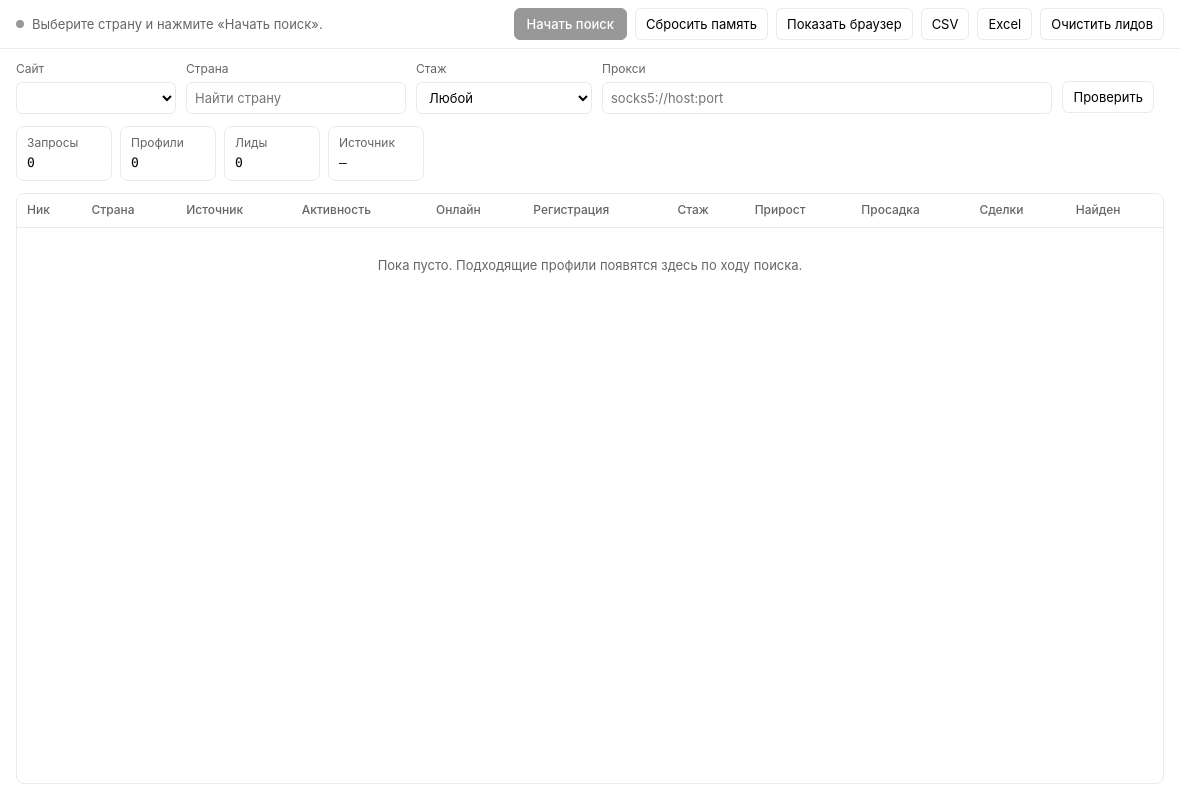
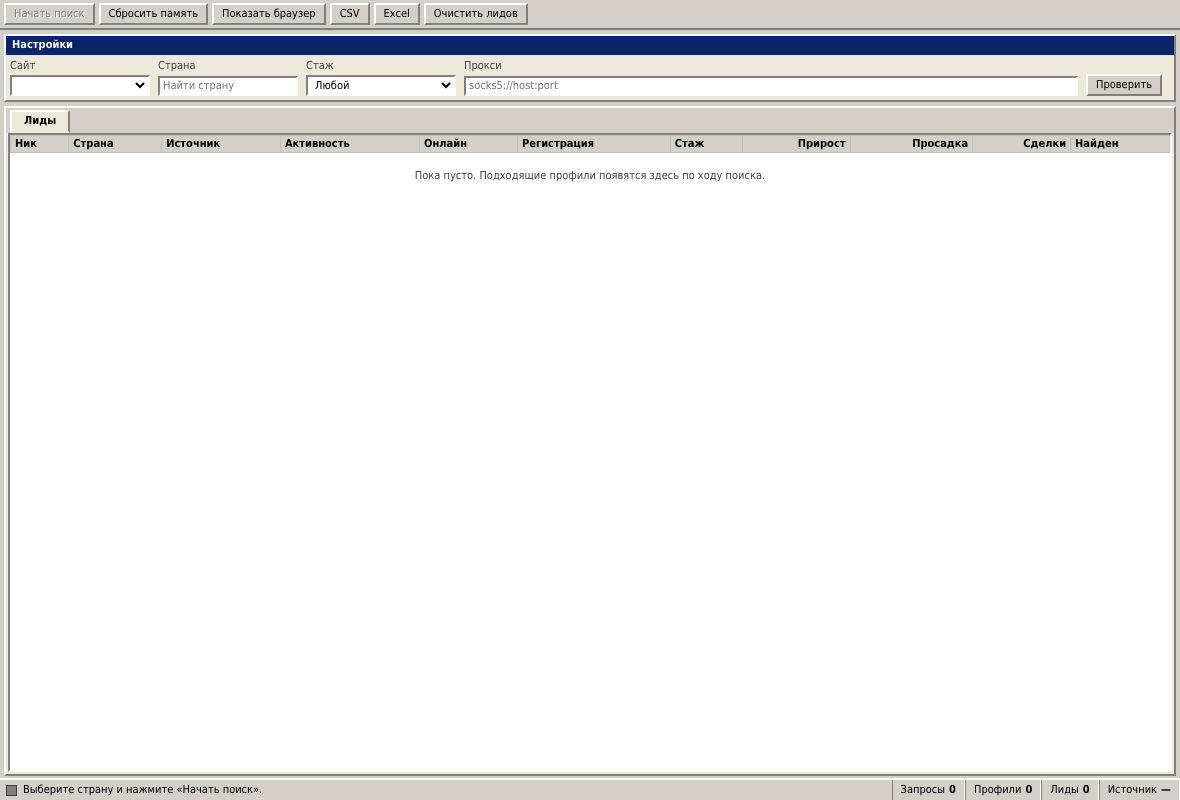
Before and after one commit to arturious/lead-finder, an Electron app: page src/renderer/index.html in a window 1180 px wide. Drawn offline with Linux system fonts and the light colour scheme; no server answers.

Commit message:
Restyle the window as a classic MetaTrader terminal.
Gray chrome, beveled buttons and fields, a tabbed lead grid, and a
status bar for the counters. Light theme only, same control ids.

Co-authored-by: arx <arturbakhtygereyev@gmail.com>

```diff
--- a/src/renderer/index.html
+++ b/src/renderer/index.html
@@ -7,8 +7,7 @@
   <link rel="stylesheet" href="styles.css" />
 </head>
 <body>
-  <header class="top" id="status" aria-live="polite">
-    <p id="status-line">Выберите страну и нажмите «Начать поиск».</p>
+  <header class="toolbar top">
     <div class="top-actions">
       <button type="button" id="start" class="start" disabled>Начать поиск</button>
       <button type="button" id="reset-memory" class="ghost">Сбросить память</button>
@@ -21,7 +20,9 @@
     </div>
   </header>
 
-  <section class="controls">
+  <section class="panel controls">
+    <div class="panel-title">Настройки</div>
+    <div class="panel-body">
       <label class="field">
         <span>Сайт</span>
         <select id="site"></select>
@@ -49,15 +50,13 @@
       </label>
       <button type="button" id="proxy-check" class="ghost">Проверить</button>
       <p id="proxy-note" class="note"></p>
+    </div>
   </section>
 
-  <section class="metrics" aria-label="Счётчики">
-    <span>Запросы <strong id="m-requests">0</strong></span>
-    <span>Профили <strong id="m-profiles">0</strong></span>
-    <span>Лиды <strong id="m-leads">0</strong></span>
-    <span>Источник <strong id="m-source">—</strong></span>
-  </section>
-
+  <section class="panel terminal">
+    <div class="tabs" role="tablist">
+      <span class="tab" role="tab" aria-selected="true">Лиды</span>
+    </div>
     <div class="table-wrap">
       <table>
         <thead>
@@ -69,9 +68,9 @@
             <th>Онлайн</th>
             <th>Регистрация</th>
             <th>Стаж</th>
-          <th>Прирост</th>
-          <th>Просадка</th>
-          <th>Сделки</th>
+            <th class="num">Прирост</th>
+            <th class="num">Просадка</th>
+            <th class="num">Сделки</th>
             <th>Найден</th>
           </tr>
         </thead>
@@ -79,6 +78,15 @@
       </table>
       <p id="empty" class="empty">Пока пусто. Подходящие профили появятся здесь по ходу поиска.</p>
     </div>
+  </section>
+
+  <footer class="metrics" id="status" aria-live="polite">
+    <p id="status-line">Выберите страну и нажмите «Начать поиск».</p>
+    <span>Запросы <strong id="m-requests">0</strong></span>
+    <span>Профили <strong id="m-profiles">0</strong></span>
+    <span>Лиды <strong id="m-leads">0</strong></span>
+    <span>Источник <strong id="m-source">—</strong></span>
+  </footer>
 
   <script src="renderer.js"></script>
 </body>
--- a/src/renderer/styles.css
+++ b/src/renderer/styles.css
@@ -1,37 +1,15 @@
 :root {
   color-scheme: light;
-  --bg: #fff;
-  --fg: #000;
-  --muted: #666;
-  --line: #eaeaea;
-  --fill: #000;
-  --fill-fg: #fff;
-  --hover: #fafafa;
-  --dot-idle: #999;
-  --dot-run: #16a34a;
-  --warn: #a16207;
-  --danger: #dc2626;
-  --ok: #15803d;
-  --sans: "Geist", "Inter", ui-sans-serif, system-ui, -apple-system, "Segoe UI", sans-serif;
-  --mono: "Geist Mono", "SFMono-Regular", ui-monospace, "Cascadia Mono", Menlo, Consolas, monospace;
-}
-
-@media (prefers-color-scheme: dark) {
-  :root {
-    color-scheme: dark;
-    --bg: #000;
-    --fg: #ededed;
-    --muted: #888;
-    --line: #333;
-    --fill: #ededed;
-    --fill-fg: #000;
-    --hover: #111;
-    --dot-idle: #666;
-    --dot-run: #22c55e;
-    --warn: #f5c451;
-    --danger: #f87171;
-    --ok: #4ade80;
-  }
+  --chrome: #d4d0c8;
+  --panel: #ece9d8;
+  --face: #d4d0c8;
+  --ink: #000;
+  --muted: #404040;
+  --navy: #0a246a;
+  --grid: #c0c0c0;
+  --green: #008000;
+  --red: #c00000;
+  --sans: Tahoma, Verdana, "Segoe UI", sans-serif;
 }
 
 * { box-sizing: border-box; }
@@ -45,212 +23,248 @@ body {
   display: flex;
   flex-direction: column;
   min-height: 100%;
-  background: var(--bg);
-  color: var(--fg);
-  font: 13px/1.4 var(--sans);
+  background: var(--chrome);
+  color: var(--ink);
+  font: 11px/1.3 var(--sans);
 }
 
 button, select, input { font: inherit; color: inherit; }
 
 button {
-  border: 1px solid var(--line);
-  background: var(--bg);
-  color: var(--fg);
-  border-radius: 6px;
-  padding: 6px 10px;
+  background: var(--face);
+  color: var(--ink);
+  border: 2px solid;
+  border-color: #fff #808080 #808080 #fff;
+  border-radius: 0;
+  padding: 2px 8px;
   cursor: pointer;
 }
 
-button:hover:not(:disabled) { background: var(--hover); }
-button:disabled { opacity: 0.4; cursor: default; }
-button:focus-visible, select:focus-visible, input:focus-visible {
-  outline: 1px solid var(--fg);
-  outline-offset: 1px;
+button:active:not(:disabled) {
+  border-color: #808080 #fff #fff #808080;
 }
 
-.top {
+button:disabled {
+  color: #808080;
+  text-shadow: 1px 1px 0 #fff;
+  cursor: default;
+}
+
+button:focus-visible, select:focus-visible, input:focus-visible {
+  outline: 1px dotted #000;
+  outline-offset: -4px;
+}
+
+.toolbar {
   display: flex;
   align-items: center;
-  justify-content: space-between;
-  gap: 16px;
-  min-height: 48px;
-  padding: 8px 16px;
-  border-bottom: 1px solid var(--line);
+  gap: 4px;
+  padding: 3px 4px;
+  background: var(--chrome);
+  border-bottom: 2px solid;
+  border-bottom-color: #808080;
 }
 
-#status-line {
-  display: flex;
-  align-items: center;
-  gap: 8px;
-  margin: 0;
-  min-width: 0;
-  color: var(--muted);
+.top-actions, .exports { display: flex; align-items: center; gap: 4px; }
+
+.panel {
+  margin: 4px 4px 0;
+  background: var(--panel);
+  border: 2px solid;
+  border-color: #fff #808080 #808080 #fff;
 }
 
-#status-line::before {
-  content: "";
-  width: 8px;
-  height: 8px;
-  flex: none;
-  border-radius: 50%;
-  background: var(--dot-idle);
+.panel-title {
+  background: var(--navy);
+  color: #fff;
+  font-weight: 700;
+  padding: 2px 6px;
 }
 
-#status-line.running::before,
-#status-line.starting::before,
-#status-line.download::before,
-#status-line.challenge::before,
-#status-line.blocked::before,
-#status-line.cooldown::before,
-#status-line.stopping::before {
-  background: var(--dot-run);
-}
-
-#status-line.challenge,
-#status-line.blocked { color: var(--warn); }
-#status-line.error { color: var(--danger); }
-
-.top-actions, .exports { display: flex; align-items: center; gap: 8px; flex: none; }
-
-.start {
-  border: 1px solid var(--fill);
-  background: var(--fill);
-  color: var(--fill-fg);
-  border-radius: 6px;
-  padding: 6px 12px;
-  font-weight: 500;
-}
-
-.start:hover:not(:disabled) { background: var(--fill); color: var(--fill-fg); filter: none; opacity: 0.86; }
-.start:disabled { opacity: 0.4; }
-
-.controls {
+.panel-body {
   display: flex;
   align-items: flex-end;
   flex-wrap: wrap;
-  gap: 10px;
-  padding: 12px 16px;
+  gap: 6px 8px;
+  padding: 4px;
 }
 
-.field { display: flex; flex-direction: column; gap: 4px; min-width: 140px; }
-.field span { color: var(--muted); font-size: 12px; }
+.field { display: flex; flex-direction: column; gap: 2px; }
+.field span { color: var(--muted); }
 
 select, #country-input, #proxy-input {
-  background: var(--bg);
-  color: var(--fg);
-  border: 1px solid var(--line);
-  border-radius: 6px;
-  padding: 6px 8px;
-  min-width: 160px;
+  background: #fff;
+  color: var(--ink);
+  border: 2px solid;
+  border-color: #808080 #fff #fff #808080;
+  border-radius: 0;
+  padding: 1px 3px;
+  min-width: 140px;
 }
 
-#experience { min-width: 170px; }
-.proxy-field { flex: 1; min-width: 220px; }
+#experience { min-width: 150px; }
+.proxy-field { flex: 1; min-width: 180px; }
 .proxy-field input { width: 100%; min-width: 0; }
-#proxy-check { margin-bottom: 1px; }
 
-.note {
-  margin: 0 0 6px;
-  color: var(--muted);
-  font-size: 12px;
-}
-.note.error { color: var(--danger); }
-.note.ok { color: var(--ok); }
+.note { margin: 0 0 2px; color: var(--muted); }
+.note.ok { color: var(--green); font-weight: 700; }
+.note.error { color: var(--red); font-weight: 700; }
 
 .combo { position: relative; }
 
 .country-list {
   position: absolute;
   z-index: 5;
-  top: calc(100% + 4px);
+  top: 100%;
   left: 0;
   right: 0;
-  max-height: 260px;
+  max-height: 220px;
   overflow: auto;
   margin: 0;
-  padding: 4px;
+  padding: 0;
   list-style: none;
-  background: var(--bg);
-  border: 1px solid var(--line);
-  border-radius: 6px;
+  background: #fff;
+  border: 2px solid;
+  border-color: #808080 #fff #fff #808080;
 }
 
 .country-list button {
   width: 100%;
   text-align: left;
   border: 0;
-  background: transparent;
-  border-radius: 6px;
-  padding: 6px 8px;
+  background: #fff;
+  padding: 1px 4px;
 }
 
 .country-list button:hover,
-.country-list button.active { background: var(--hover); }
-
-.metrics {
-  display: flex;
-  flex-wrap: wrap;
-  gap: 8px;
-  padding: 0 16px 12px;
+.country-list button.active {
+  background: var(--navy);
+  color: #fff;
 }
 
-.metrics span {
+.terminal {
+  flex: 1;
   display: flex;
   flex-direction: column;
-  gap: 2px;
-  min-width: 96px;
-  padding: 8px 10px;
-  border: 1px solid var(--line);
-  border-radius: 8px;
-  color: var(--muted);
-  font-size: 12px;
+  min-height: 0;
+  margin-bottom: 0;
 }
 
-.metrics strong {
-  color: var(--fg);
-  font-family: var(--mono);
-  font-size: 13px;
-  font-weight: 500;
+.tabs {
+  display: flex;
+  align-items: flex-end;
+  gap: 2px;
+  padding: 2px 4px 0;
+  background: var(--chrome);
+}
+
+.tab {
+  background: var(--panel);
+  color: var(--ink);
+  border: 2px solid;
+  border-color: #fff #808080 transparent #fff;
+  padding: 2px 12px 3px;
+  font-weight: 700;
 }
 
 .table-wrap {
   flex: 1;
   overflow: auto;
-  margin: 0 16px 16px;
-  border: 1px solid var(--line);
-  border-radius: 8px;
+  margin: 0 2px 2px;
+  background: #fff;
+  border: 2px solid;
+  border-color: #808080 #fff #fff #808080;
 }
 
-table { width: 100%; border-collapse: collapse; font-size: 13px; }
+table {
+  width: 100%;
+  border-collapse: collapse;
+  background: #fff;
+}
 
 th, td {
-  padding: 8px 10px;
+  padding: 1px 4px;
   text-align: left;
-  border-bottom: 1px solid var(--line);
+  border: 1px solid var(--grid);
   white-space: nowrap;
-  vertical-align: top;
+  vertical-align: middle;
 }
 
 th {
   position: sticky;
   top: 0;
   z-index: 1;
-  background: var(--bg);
-  color: var(--muted);
-  font-size: 12px;
-  font-weight: 500;
+  background: var(--chrome);
+  font-weight: 700;
 }
 
-td:nth-child(1),
-td:nth-child(8),
-td:nth-child(9),
-td:nth-child(10),
-td:nth-child(11) { font-family: var(--mono); font-size: 12px; }
+th.num, td:nth-child(8), td:nth-child(9), td:nth-child(10) { text-align: right; }
 
-tbody tr:hover td { background: var(--hover); }
+tbody tr:hover td,
+tbody tr:hover a {
+  background: var(--navy);
+  color: #fff;
+}
 
-a { color: var(--fg); text-decoration: none; }
+a { color: var(--navy); text-decoration: none; }
 a:hover { text-decoration: underline; }
+tbody tr:hover a:hover { color: #fff; }
 
-.empty { margin: 0; padding: 28px 12px; text-align: center; color: var(--muted); }
+.empty { margin: 0; padding: 16px 8px; text-align: center; color: var(--muted); background: #fff; }
 .empty[hidden] { display: none; }
+
+.metrics {
+  display: flex;
+  align-items: stretch;
+  flex: none;
+  min-height: 22px;
+  margin-top: 2px;
+  background: var(--chrome);
+  border-top: 2px solid #fff;
+}
+
+#status-line {
+  display: flex;
+  align-items: center;
+  gap: 6px;
+  flex: 1;
+  min-width: 0;
+  margin: 0;
+  padding: 2px 6px;
+}
+
+#status-line::before {
+  content: "";
+  width: 9px;
+  height: 9px;
+  flex: none;
+  background: #808080;
+  border: 1px solid #404040;
+}
+
+#status-line.running::before,
+#status-line.starting::before,
+#status-line.download::before,
+#status-line.cooldown::before { background: var(--green); }
+
+#status-line.challenge::before,
+#status-line.blocked::before,
+#status-line.stopping::before { background: #c08000; }
+
+#status-line.error::before { background: var(--red); }
+#status-line.error { color: var(--red); }
+#status-line.running,
+#status-line.starting,
+#status-line.download { color: var(--green); }
+
+.metrics > span {
+  display: flex;
+  align-items: center;
+  gap: 4px;
+  padding: 2px 8px;
+  border-left: 1px solid #808080;
+  border-right: 1px solid #fff;
+  white-space: nowrap;
+}
+
+.metrics strong { font-weight: 700; }
```
Lines whose indentation alone changed are shown as unchanged.
